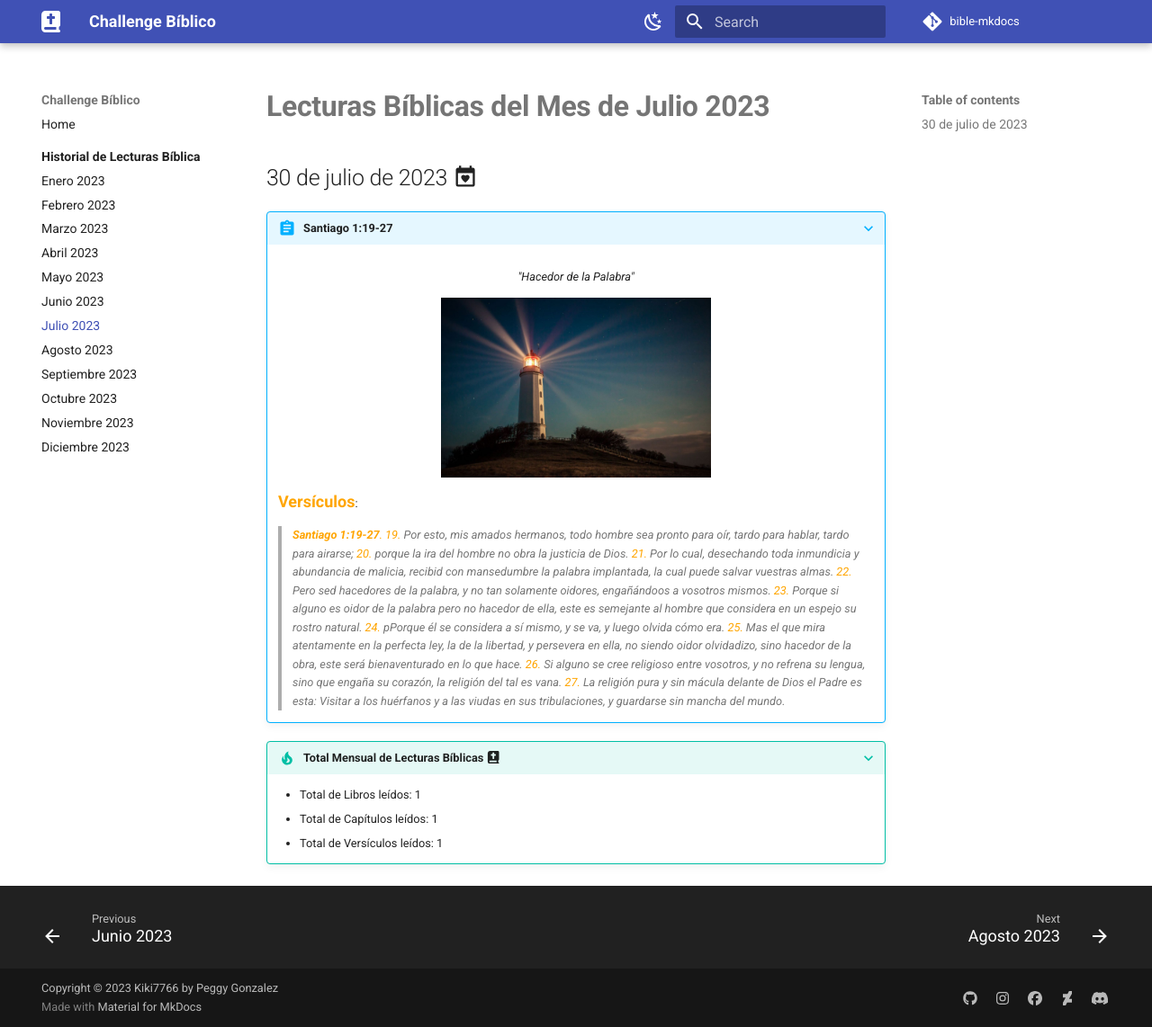
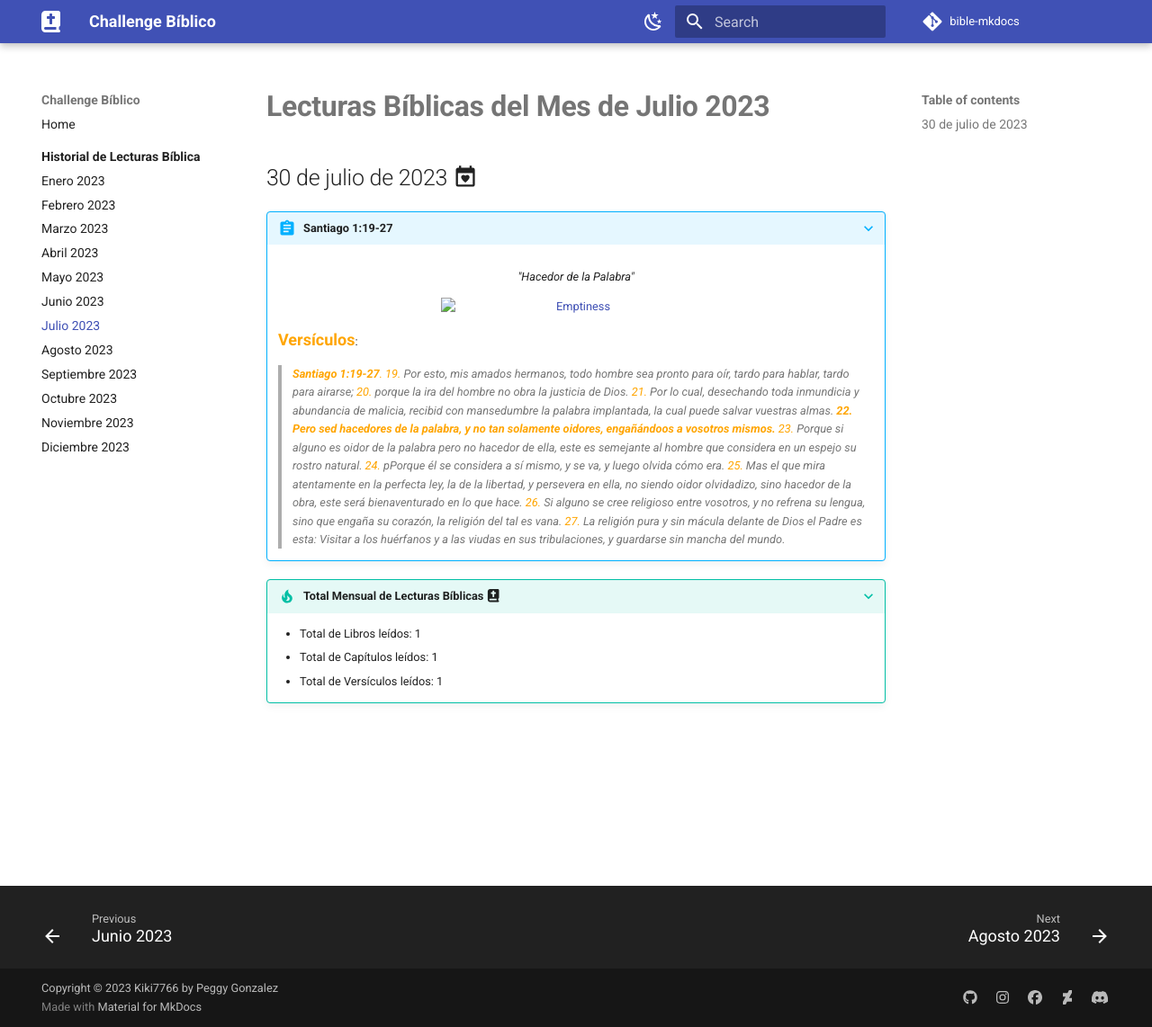
Before and after one commit to kiki7766/bible-mkdocs, an MkDocs documentation site: the page built from docs/m/jul.md, in a window 1280 px wide and 1142 px high. Shown: the whole window at 90% size. Built offline with MkDocs 1.6.1 and Material for MkDocs 9.7.7, drawn with Linux system fonts in a browser that asks for light colours; some web fonts are replaced; comment, search, counter and statistics services are not loaded; some of the changed lines change nothing that is shown.

Commit message:
minor fixes to july

```diff
--- a/docs/m/jul.md
+++ b/docs/m/jul.md
@@ -5,10 +5,10 @@
 
 ???+ abstract "Santiago 1:19-27"
     <figure markdown><figcaption>"Hacedor de la Palabra"</figcaption>
-    ![Emptiness](../assets/lighthhouse.jpg){width=300} </figure>
+    ![Emptiness](){width=300} </figure>
     <font size=4, color=orange>**Versículos**</font>:
 
-    > _<font color=orange> **Santiago 1:19-27**. 19.</font> Por esto, mis amados hermanos, todo hombre sea pronto para oír, tardo para hablar, tardo para airarse; <font color=orange> 20.</font> porque la ira del hombre no obra la justicia de Dios.<font color=orange> 21.</font> Por lo cual, desechando toda inmundicia y abundancia de malicia, recibid con mansedumbre la palabra implantada, la cual puede salvar vuestras almas. <font color=orange> 22.</font> Pero sed hacedores de la palabra, y no tan solamente oidores, engañándoos a vosotros mismos. <font color=orange> 23.</font> Porque si alguno es oidor de la palabra pero no hacedor de ella, este es semejante al hombre que considera en un espejo su rostro natural.  <font color=orange> 24.</font> pPorque él se considera a sí mismo, y se va, y luego olvida cómo era. <font color=orange> 25.</font> Mas el que mira atentamente en la perfecta ley, la de la libertad, y persevera en ella, no siendo oidor olvidadizo, sino hacedor de la obra, este será bienaventurado en lo que hace. <font color=orange> 26.</font> Si alguno se cree religioso entre vosotros, y no refrena su lengua, sino que engaña su corazón, la religión del tal es vana. <font color=orange> 27.</font> La religión pura y sin mácula delante de Dios el Padre es esta: Visitar a los huérfanos y a las viudas en sus tribulaciones, y guardarse sin mancha del mundo._
+    > _<font color=orange> **Santiago 1:19-27**. 19.</font> Por esto, mis amados hermanos, todo hombre sea pronto para oír, tardo para hablar, tardo para airarse; <font color=orange> 20.</font> porque la ira del hombre no obra la justicia de Dios.<font color=orange> 21.</font> Por lo cual, desechando toda inmundicia y abundancia de malicia, recibid con mansedumbre la palabra implantada, la cual puede salvar vuestras almas. <font color=orange> **22. Pero sed hacedores de la palabra, y no tan solamente oidores, engañándoos a vosotros mismos.**</font> <font color=orange> 23.</font> Porque si alguno es oidor de la palabra pero no hacedor de ella, este es semejante al hombre que considera en un espejo su rostro natural.  <font color=orange> 24.</font> pPorque él se considera a sí mismo, y se va, y luego olvida cómo era. <font color=orange> 25.</font> Mas el que mira atentamente en la perfecta ley, la de la libertad, y persevera en ella, no siendo oidor olvidadizo, sino hacedor de la obra, este será bienaventurado en lo que hace. <font color=orange> 26.</font> Si alguno se cree religioso entre vosotros, y no refrena su lengua, sino que engaña su corazón, la religión del tal es vana. <font color=orange> 27.</font> La religión pura y sin mácula delante de Dios el Padre es esta: Visitar a los huérfanos y a las viudas en sus tribulaciones, y guardarse sin mancha del mundo._
 
 ???+ tip "Total Mensual de Lecturas Bíblicas :fontawesome-solid-book-bible:"
     - Total de Libros leídos: 1
```
